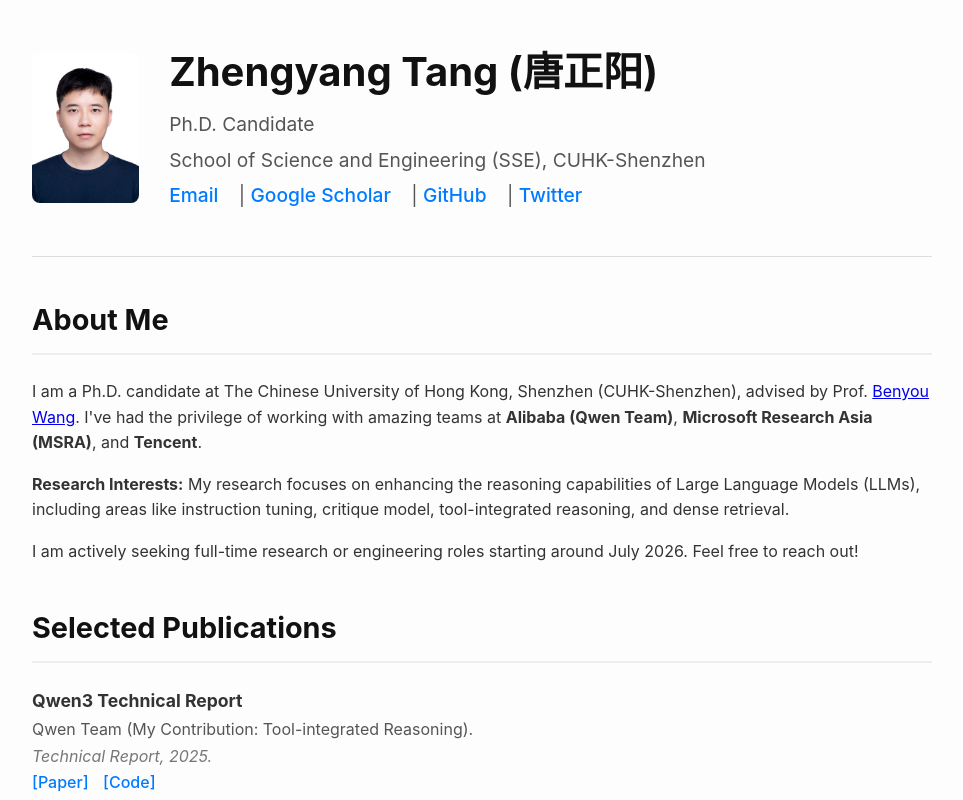
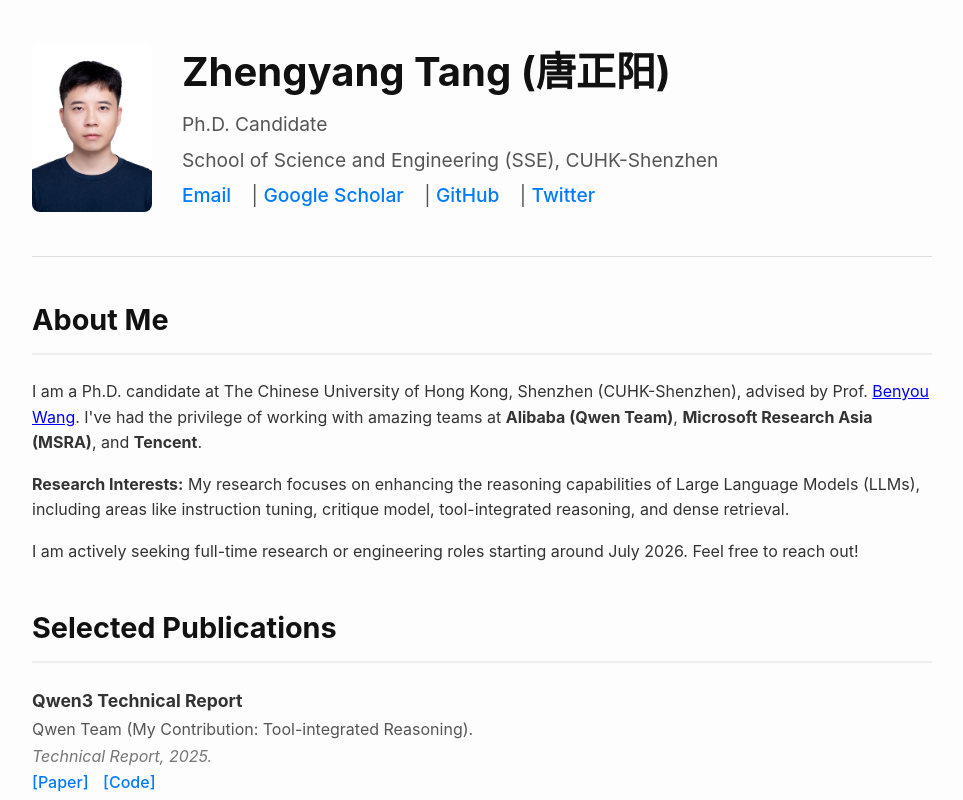
Before and after one commit to tangzhy/tangzhy.github.io, a plain HTML site: page index.html in a window 1280 px wide. Shown: the top 800 px of the page, without its empty margins (158-1121 px from the left). Drawn offline with Linux system fonts and the light colour scheme.

Commit message:
Update index.html

```diff
--- a/index.html
+++ b/index.html
@@ -20,8 +20,8 @@
             margin-bottom: 30px;
         }
         .header img {
-            height: 150px;      /* 只设置高度，宽度会自动缩放 */
-            width: auto;        /* 确保宽度是自动的 */
+            width: 120px;   /* 固定宽度 */
+            height: auto;     /* 高度自动按比例缩放 */
             border-radius: 8px;
             margin-right: 30px;
         }
```
